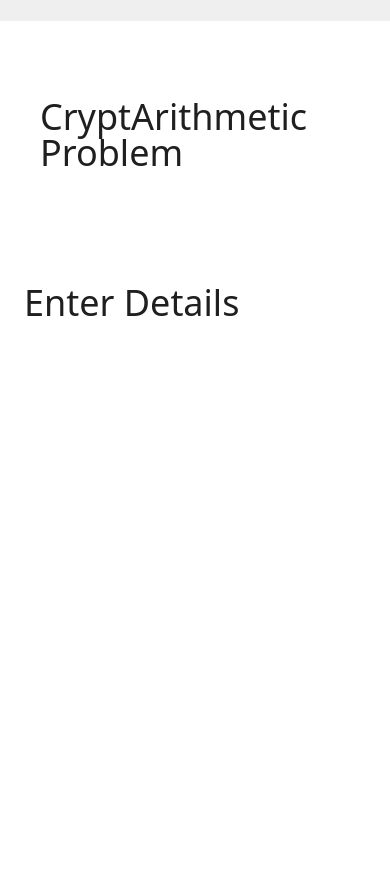
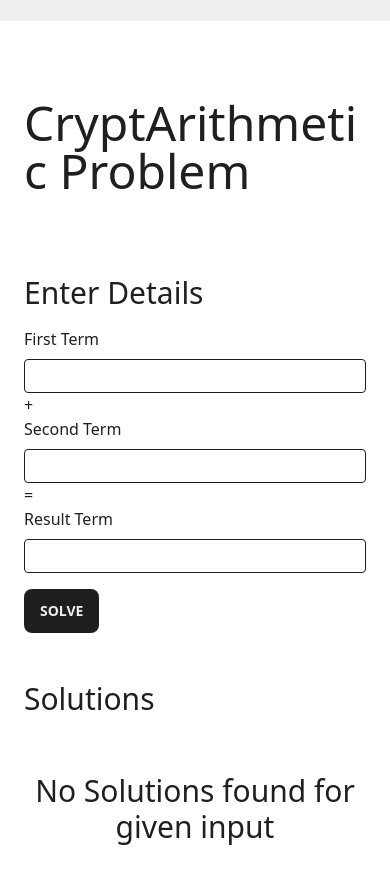
Before and after one commit to yashjawale/playground, an Astro site: page /playground/cryptarithmetic in a window 390 px wide. Shown: the part 61-938 px from the top of the page. Before the commit the page ends 844 px from the top, so only its background shows below. Built offline with nearby package versions, Linux system fonts and the light colour scheme; Astro itself is replaced by a stand-in of ours.

Commit message:
Add cryptarithmetic UI

```diff
--- /dev/null
+++ b/src/components/Table.astro
@@ -0,0 +1,22 @@
+---
+const input = { L: 2, O: 9, G: 6, I: 4, C: 8, P: 0, R: 5 }
+---
+
+<table class="text-foreground border-2">
+  <thead class="bg-background">
+    <tr class="[&>*]:px-4 [&>*]:py-2">
+      <th>Letter</th>
+      <th>Digit</th>
+    </tr>
+  </thead>
+  <tbody>
+    {
+      [...Object.entries(input)].map(([key, value]) => (
+        <tr class="[&>*]:px-4 [&>*]:py-2">
+          <td class="border-2">{key}</td>
+          <td class="border-2">{value}</td>
+        </tr>
+      ))
+    }
+  </tbody>
+</table>
--- /dev/null
+++ b/src/components/TextInput.astro
@@ -0,0 +1,13 @@
+---
+const { label, identifier, classes } = Astro.props
+---
+
+<div class="flex flex-col gap-2">
+  <label for={identifier}>{label}</label>
+  <input
+    class={`border-[1px] border-foreground rounded bg-basecolor px-2 py-1 ${classes}`}
+    type="text"
+    name={identifier}
+    id={identifier}
+  />
+</div>
--- a/src/pages/cryptarithmetic/index.astro
+++ b/src/pages/cryptarithmetic/index.astro
@@ -1,17 +1,47 @@
 ---
+import TextInput from '../../components/TextInput.astro'
 import Layout from '../../layouts/Layout.astro'
+import Table from '../../components/Table.astro'
 ---
 
 <Layout title="CryptArithmetic Problem">
-  <main class="container mx-auto py-20 px-6 sm:px-20 2xl:px-16 mt-12">
+  <main class="container mx-auto py-20 px-2 sm:px-20 2xl:px-16 mt-12">
     <h1
-      class="font-title text-4xl md:text-7xl leading-none px-4 md:px-0 z-10 pt-8"
+      class="font-title text-5xl md:text-7xl leading-none px-4 md:px-0 z-10 pt-8 break-all lg:break-normal"
     >
       CryptArithmetic Problem
     </h1>
   </main>
 
-  <section class="container mx-auto py-8 px-6 sm:px-20 2xl:px-16">
-    <h2 class="text-4xl font-light">Enter Details</h2>
+  <section class="container mx-auto px-6 sm:px-20 2xl:px-16 pb-12">
+    <div class="flex flex-col md:flex-row gap-4">
+      <div class="md:w-5/12">
+        <h2 class="text-3xl md:text-5xl font-thin">Enter Details</h2>
+      </div>
+      <div class="md:w-7/12">
+        <form>
+          <TextInput label="First Term" identifier="param1" /> +
+          <TextInput label="Second Term" identifier="param2" /> =
+          <TextInput label="Result Term" identifier="param3" />
+          <button
+            class="bg-foreground text-background px-4 py-3 rounded-lg uppercase text-sm font-bold hover:opacity-80 mt-4"
+            >Solve</button
+          >
+        </form>
+      </div>
+    </div>
+  </section>
+
+  <section
+    class="container mx-auto px-6 sm:px-20 2xl:px-16 flex flex-col gap-3 mb-8"
+  >
+    <h2 class="text-3xl md:text-5xl font-thin">Solutions</h2>
+    <!-- <p class="font-bold text-xl">24 solutions found</p> -->
+    <div class="flex flex-wrap gap-6 py-4">
+      <!-- <Table /> -->
+    </div>
+    <p class="text-3xl text-center font-thin">
+      No Solutions found for given input
+    </p>
   </section>
 </Layout>
```
